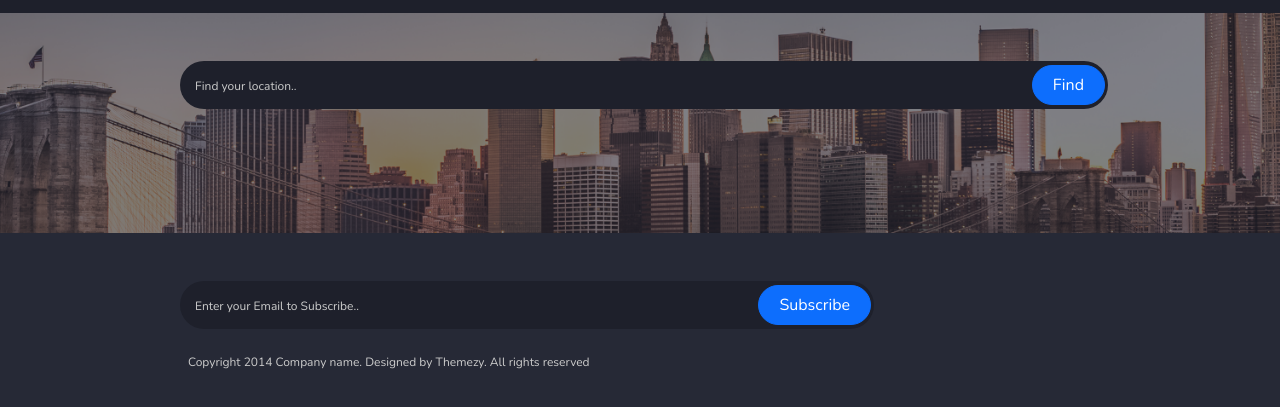
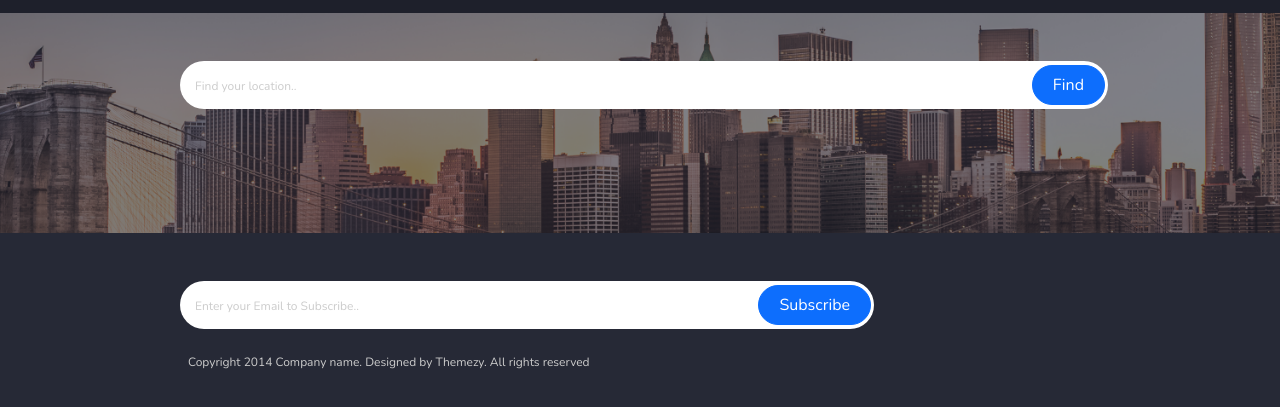
Before and after one commit to Abdelrhmangithub00/weather, a plain HTML site: page index.html in a window 1280 px wide. Shown: the part 63-470 px from the top of the page. Drawn offline with nearby package versions, Linux system fonts and the light colour scheme; files whose address does not match are found by name.

Commit message:
Update style.css

```diff
--- a/style.css
+++ b/style.css
@@ -46,7 +46,6 @@
 
   .find-location input,
   .subscribe input {
-    background-color: #1e202b;
     border: none;
     padding: 12px 15px;
     color: #fff !important;
```
